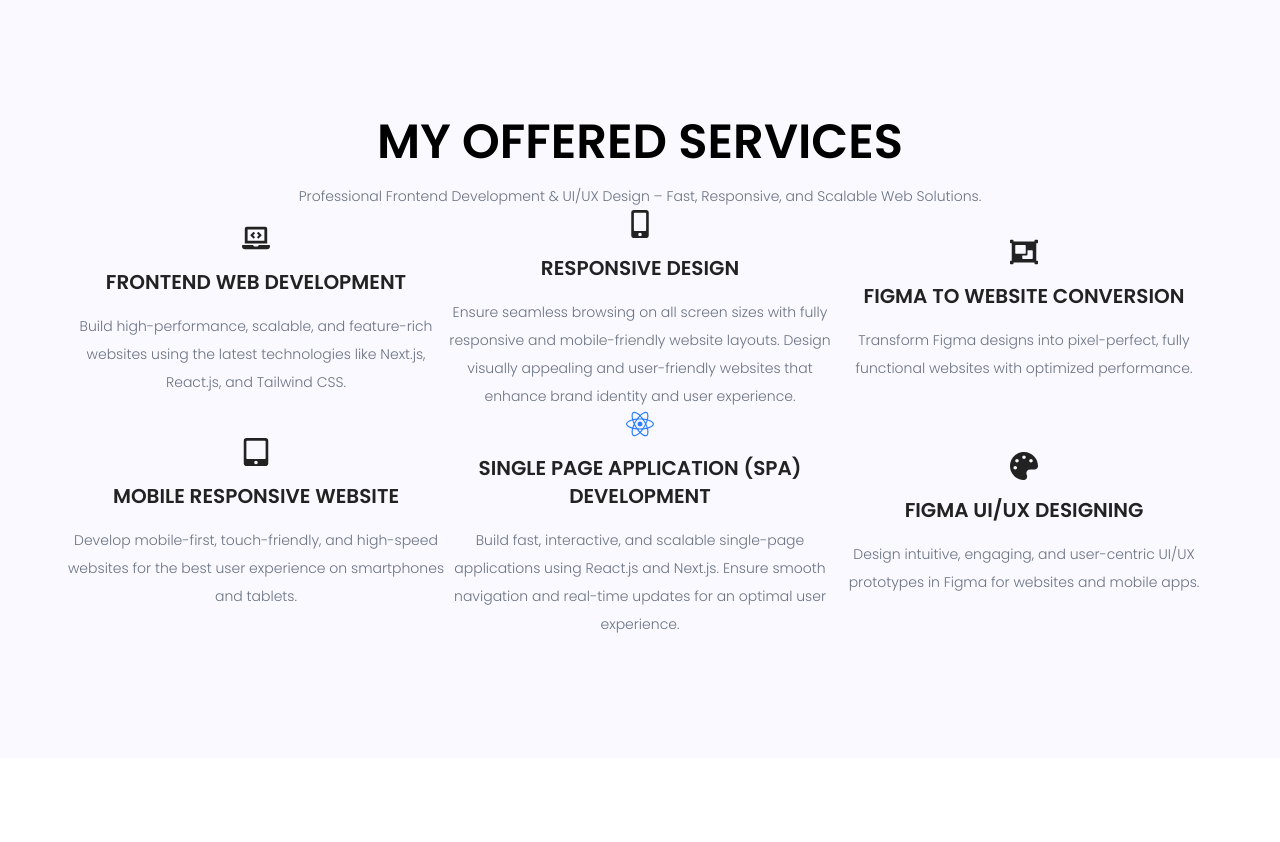
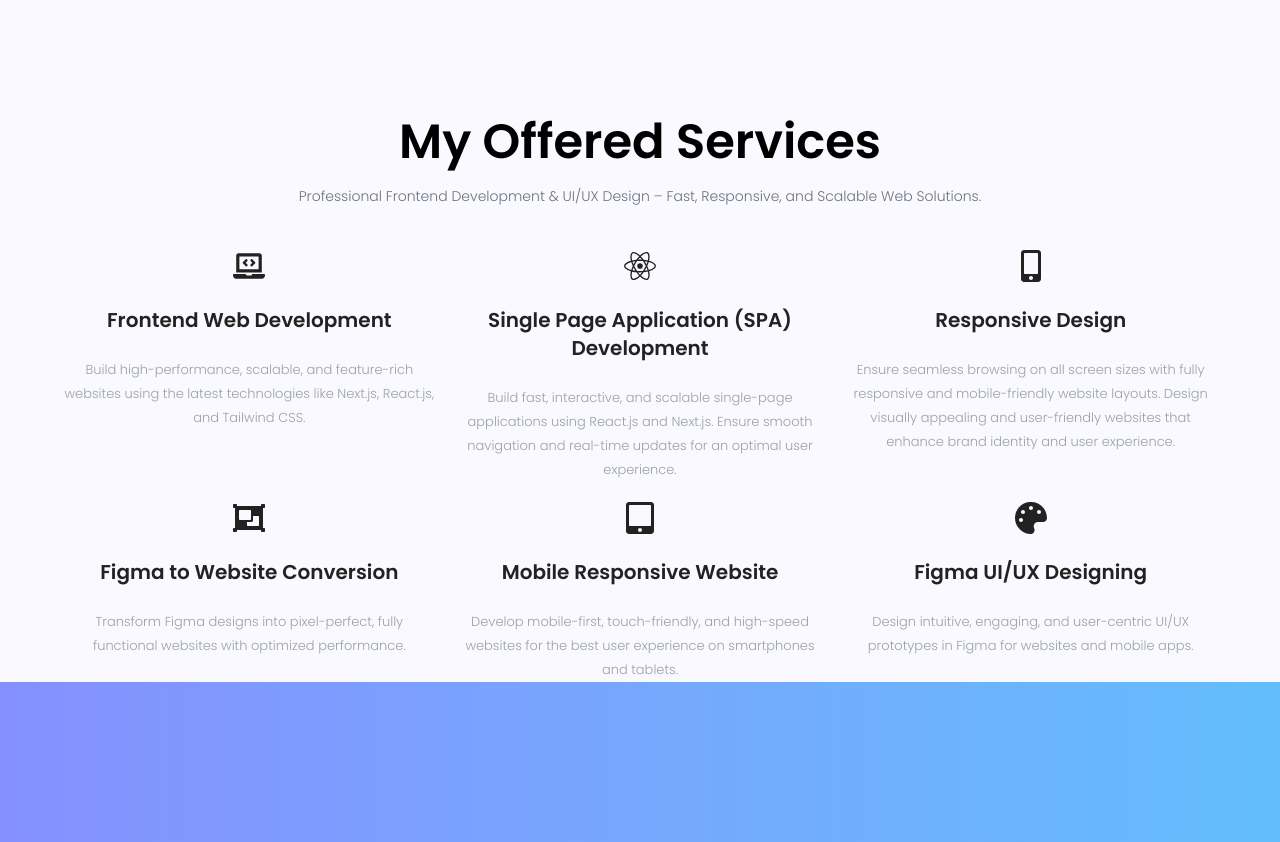
Before and after one commit to sadafshahab12/My-Portfolio, a React (Vite) app: page / in a window 1280 px wide. Shown: the part 1362-2204 px from the top of the page. Before the commit the page ends 2120 px from the top, so only its background shows below. Built offline with nearby package versions, Linux system fonts and the light colour scheme.

Commit message:
project stats page contiue

```diff
--- a/package.json
+++ b/package.json
@@ -11,6 +11,7 @@
   },
   "dependencies": {
     "@tailwindcss/vite": "^4.0.8",
+    "framer-motion": "^12.4.10",
     "react": "^19.0.0",
     "react-dom": "^19.0.0",
     "react-icons": "^5.5.0",
--- a/src/components/pages/Home.jsx
+++ b/src/components/pages/Home.jsx
@@ -1,5 +1,6 @@
 import AboutMe from "../ui/AboutMe";
 import Hero from "../ui/Hero";
+import ProjectStats from "../ui/ProjectStats";
 import Services from "../ui/Services";
 
 const Home = () => {
@@ -8,6 +9,7 @@ const Home = () => {
       <Hero />
       <AboutMe />
       <Services/>
+      <ProjectStats/>
     </div>
   );
 };
--- a/src/components/ui/AboutMe.jsx
+++ b/src/components/ui/AboutMe.jsx
@@ -1,6 +1,6 @@
 const AboutMe = () => {
   return (
-    <section className=" bg-[#f9f9ff] pt-0 md:py-30 lg:pt-0">
+    <section className=" bg-[#f9f9ff] pt-0 md:pt-30 lg:pt-0">
       <div className="max-w-6xl mx-auto grid grid-cols-1 mdl:grid-cols-[40%_60%] items-center gap-5 lg:gap-5 pt-25 md:pt-20 px-6 xxs:px-8 mdl:px-10  grid-flow-row-reverse ">
         <div className="space-y-7 md:pb-0 pb-10 order-1 mdl:order-2">
           <p className="uppercase text-sm tracking-widest">About Me</p>
--- /dev/null
+++ b/src/components/ui/ProjectStats.jsx
@@ -0,0 +1,9 @@
+const ProjectStats = () => {
+  return (
+    <section>
+      <div className="bg-gradient-to-r from-mypurple to-mysky h-40"></div>
+    </section>
+  );
+};
+
+export default ProjectStats;
--- a/src/components/ui/Services.jsx
+++ b/src/components/ui/Services.jsx
@@ -6,73 +6,79 @@ import {
   FaReact,
   FaTabletAlt,
 } from "react-icons/fa";
-
+import { motion } from "framer-motion";
 const Services = () => {
   const services = [
     {
       title: "Frontend Web Development",
       description:
         "Build high-performance, scalable, and feature-rich websites using the latest technologies like Next.js, React.js, and Tailwind CSS.",
-      icon: <FaLaptopCode className="w-7 h-7 " />,
+      icon: <FaLaptopCode className="w-8 h-8 group-hover:text-mypurple  " />,
+    },
+    {
+      title: "Single Page Application (SPA) Development",
+      description:
+        "Build fast, interactive, and scalable single-page applications using React.js and Next.js. Ensure smooth navigation and real-time updates for an optimal user experience.",
+      icon: <FaReact className="w-8 h-8 group-hover:text-mypurple " />,
     },
     {
       title: "Responsive Design",
       description:
         "Ensure seamless browsing on all screen sizes with fully responsive and mobile-friendly website layouts. Design visually appealing and user-friendly websites that enhance brand identity and user experience.",
-      icon: <FaMobileAlt className="w-7 h-7 " />,
+      icon: <FaMobileAlt className="w-8 h-8 group-hover:text-mypurple  " />,
     },
     {
       title: "Figma to Website Conversion",
       description:
         "Transform Figma designs into pixel-perfect, fully functional websites with optimized performance.",
-      icon: <FaObjectGroup className="w-7 h-7 " />,
+      icon: <FaObjectGroup className="w-8 h-8 group-hover:text-mypurple  " />,
     },
     {
       title: "Mobile Responsive Website",
       description:
         "Develop mobile-first, touch-friendly, and high-speed websites for the best user experience on smartphones and tablets.",
-      icon: <FaTabletAlt className="w-7 h-7 " />,
+      icon: <FaTabletAlt className="w-8 h-8 group-hover:text-mypurple  " />,
     },
-    {
-      title: "Single Page Application (SPA) Development",
-      description:
-        "Build fast, interactive, and scalable single-page applications using React.js and Next.js. Ensure smooth navigation and real-time updates for an optimal user experience.",
-      icon: <FaReact className="w-7 h-7 text-blue-500" />,
-    },
+
     {
       title: "Figma UI/UX Designing",
       description:
         "Design intuitive, engaging, and user-centric UI/UX prototypes in Figma for websites and mobile apps.",
-      icon: <FaPalette className="w-7 h-7 " />,
+      icon: <FaPalette className="w-8 h-8 group-hover:text-mypurple  " />,
     },
   ];
 
   return (
-    <section className=" bg-[#f9f9ff] pt-0 md:py-30 lg:pt-0">
+    <section className=" bg-[#f9f9ff] pt-15 md:pt-20 lg:pt-30 px-5 sm:px-10">
       <div className="max-w-6xl mx-auto">
-        <div className="space-y-4">
-          <h1 className="uppercase font-bold xxs:font-semibold text-2xl xxxs:text-3xl xxs:text-4xl xs:text-5xl text-center">
+        <motion.div className="space-y-4">
+          <h1 className="font-bold xxs:font-semibold text-2xl xxxs:text-3xl xxs:text-4xl xs:text-5xl text-center">
             My Offered Services
           </h1>
           <p className="text-gray-500 text-[13px] xxxs:text-sm font-light leading-6 xxxs:leading-7 text-center">
             Professional Frontend Development & UI/UX Design – Fast, Responsive,
             and Scalable Web Solutions.
           </p>
-        </div>
-        <div className="grid grid-cols-3">
+        </motion.div>
+        <div className="grid grid-cols-1 sm:grid-cols-2 mdl:grid-cols-3 gap-5 pt-10 ">
           {services.map((service, index) => (
-            <div
+            <motion.div
               key={index}
-              className="flex-center flex-col gap-4 text-textlightBlack "
+              initial={{ opacity: 0, y: 50 }}
+              whileInView={{ opacity: 1, y: 0 }}
+              transition={{ duration: 0.8, ease: "easeOut" }}
+              viewport={{ once: true }}
+              className="flex-left flex-col gap-6 text-textlightBlack  group hover:scale-105 transition-all duration-300  "
             >
-              <p>{service.icon}</p>
-              <h1 className="uppercase font-bold xxs:font-semibold text-lg xxs:text-xl text-center ">
+              <p className="service-group-hover-effect">{service.icon}</p>
+              <h1 className="font-bold xxs:font-semibold text-lg xxs:text-xl text-center  service-group-hover-effect cursor-pointer">
                 {service.title}
               </h1>
-              <p className="text-gray-500 text-[13px] xxxs:text-sm font-light leading-6 xxxs:leading-7 text-center">
+
+              <p className="text-gray-400 text-12 xxxs:text-[13px] font-light leading-6 text-center">
                 {service.description}
               </p>
-            </div>
+            </motion.div>
           ))}
         </div>
       </div>
--- a/src/index.css
+++ b/src/index.css
@@ -22,4 +22,7 @@
   .flex-between {
     @apply flex justify-between items-center;
   }
+  .service-group-hover-effect {
+    @apply  bg-clip-text group-hover:text-transparent group-hover:bg-gradient-to-r group-hover:from-mypurple group-hover:to-mysky transition-all duration-300
+  }
 }
```
Also changed, not shown: 1 other file (tests, documents, lock files or other folders).
